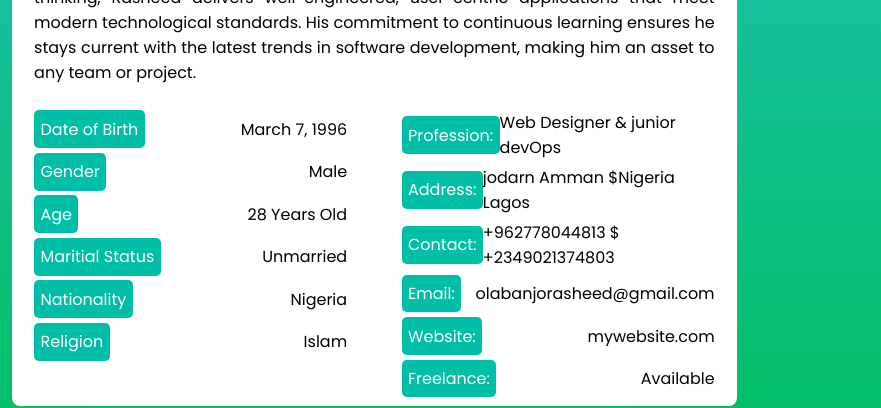
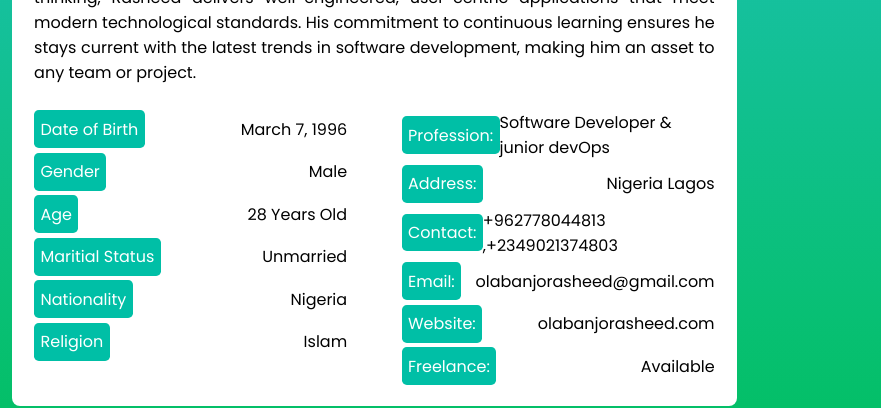
Before and after one commit to raymon333/portfolio, a plain HTML site: page my-portfolio/index.html in a window 1280 px wide. Shown: the part 298-706 px from the top of the page, 399-1280 px from the left. Drawn offline with Linux system fonts and the light colour scheme.

Commit message:
complete = true;

```diff
--- a/my-portfolio/index.html
+++ b/my-portfolio/index.html
@@ -106,11 +106,11 @@
                     </ul>
 
                     <ul class="right_profile">
-                        <li><span class="profile_title">Profession:</span><span>Web Designer & junior devOps </span></li>
-                        <li><span class="profile_title">Address:</span><span>jodarn Amman $Nigeria Lagos</span></li>
-                        <li><span class="profile_title">Contact:</span><span>+962778044813 $ +2349021374803</span></li>
+                        <li><span class="profile_title">Profession:</span><span>Software Developer  & junior devOps </span></li>
+                        <li><span class="profile_title">Address:</span><span>Nigeria Lagos</span></li>
+                        <li><span class="profile_title">Contact:</span><span>+962778044813 ,+2349021374803</span></li>
                         <li><span class="profile_title">Email:</span><span>olabanjorasheed@gmail.com</span></li>
-                        <li><span class="profile_title">Website:</span><span>mywebsite.com</span></li>
+                        <li><span class="profile_title">Website:</span><span>olabanjorasheed.com</span></li>
                         <li><span class="profile_title">Freelance:</span><span>Available</span></li>
                     </ul>
                 </div>
```
Also changed, not shown: my-portfolio/contact.html (+1 -1 lines), my-portfolio/services.html (+2 -2 lines).
